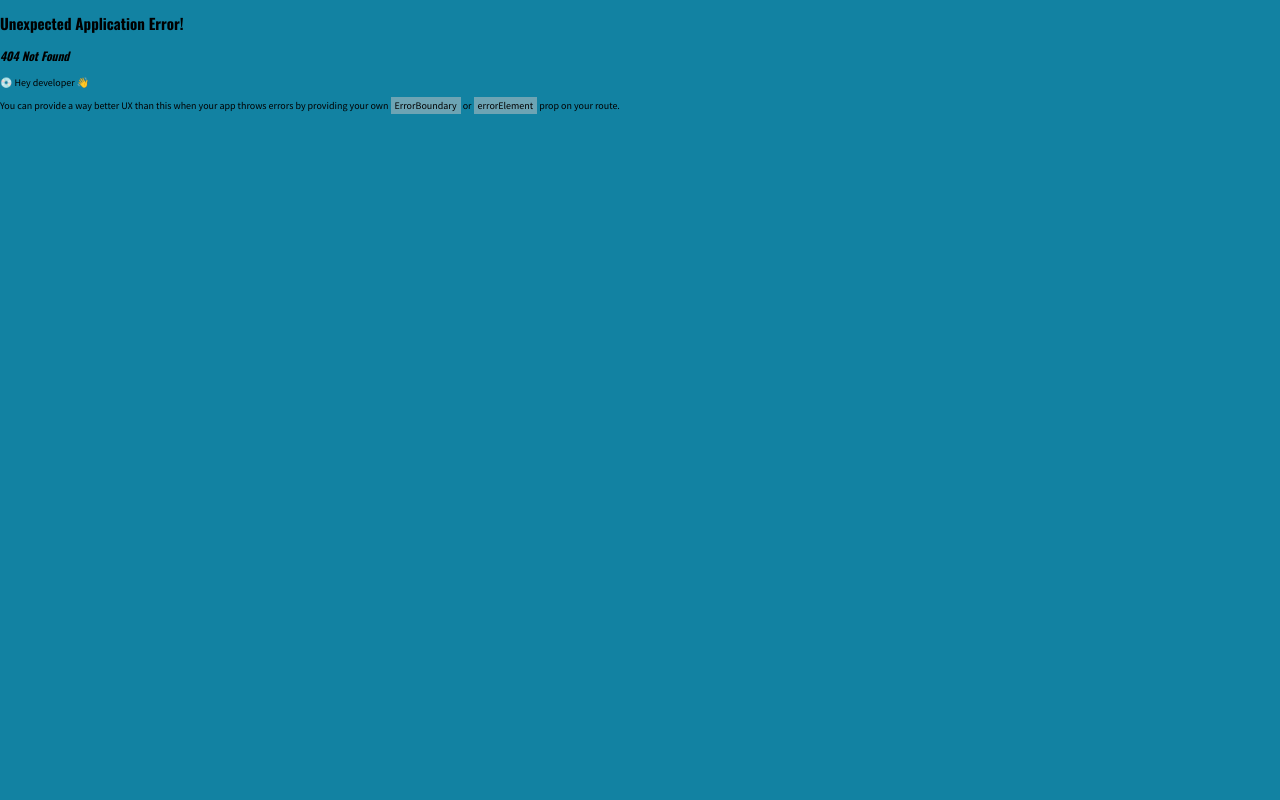
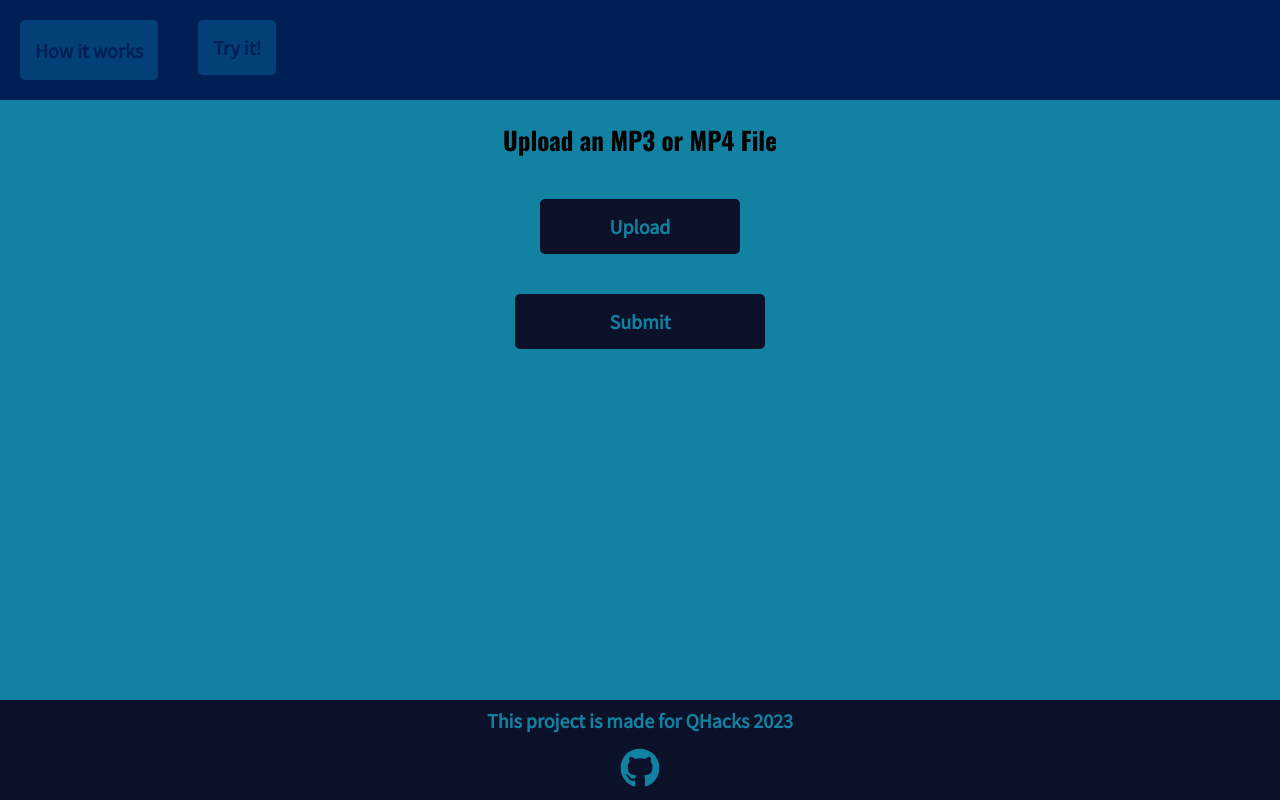
Before and after one commit to ammarlakda/scholarscribe, a React (Vite) app in the folder frontend/: page /try-it in a window 1280 px wide. Before the commit this address had no page. Built offline with nearby package versions, Linux system fonts and the light colour scheme.

Commit message:
finished website so far without an api

```diff
--- a/frontend/src/components/Button.jsx
+++ b/frontend/src/components/Button.jsx
@@ -1,7 +1,12 @@
 import React from "react";
-import "../../styles/components/button.scss"
-const Button = ({children, styling}) => {
-  return <div className={`button ${styling}`}>{children}</div>;
+import "../../styles/components/button.scss";
+
+const Button = ({ children, styling, disabled = false , onClick}) => {
+  return (
+    <button disabled={disabled} className={`button ${styling}`} onClick={onClick}>
+      {children}
+    </button>
+  );
 };
 
 export default Button;
--- a/frontend/src/components/Navbar.jsx
+++ b/frontend/src/components/Navbar.jsx
@@ -1,4 +1,5 @@
 import React from "react";
+import { Link } from "react-router-dom";
 import "../../styles/components/navbar.scss";
 import Button from "./Button";
 
@@ -6,7 +7,9 @@ const Navbar = () => {
   return (
     <div className="navbar">
       <Button styling="navbar__item">How it works</Button>
-      <Button styling="navbar__item">Try it!</Button>
+      <Link to="/try-it">
+        <Button styling="navbar__item">Try it!</Button>
+      </Link>
     </div>
   );
 };
--- a/frontend/src/main.jsx
+++ b/frontend/src/main.jsx
@@ -3,12 +3,16 @@ import ReactDOM from "react-dom/client";
 import "../styles/pages/global.scss";
 import { createBrowserRouter, RouterProvider } from "react-router-dom";
 import Home from "./pages/Home";
+import TryIt from "./pages/TryIt";
 
 const router = createBrowserRouter([
   {
     path: "/",
     element: <Home />,
-  },
+  }, {
+    path: "/try-it",
+    element: <TryIt/>
+  }
 ]);
 
 ReactDOM.createRoot(document.getElementById("root")).render(
--- a/frontend/src/pages/Home.jsx
+++ b/frontend/src/pages/Home.jsx
@@ -2,6 +2,7 @@ import React from "react";
 import Layout from "../components/Layout";
 import "../../styles/pages/home.scss";
 import Button from "../components/Button";
+import { Link } from "react-router-dom";
 
 const Home = () => {
   return (
@@ -13,8 +14,10 @@ const Home = () => {
           lecture notes generated!
         </p>
         <div className="home__options">
+          <Link to="/try-it">
+            <Button styling="home__options__buttons">Try It!</Button>
+          </Link>
           <Button styling="home__options__buttons">See a Demo</Button>
-          <Button styling="home__options__buttons">Try It!</Button>
         </div>
       </div>
     </Layout>
--- /dev/null
+++ b/frontend/src/pages/TryIt.jsx
@@ -0,0 +1,62 @@
+import React from "react";
+import { useState } from "react";
+import "../../styles/pages/tryit.scss";
+import Button from "../components/Button";
+import Layout from "../components/Layout";
+
+const TryIt = () => {
+  const [statusText, setStatusText] = useState("");
+  const [selectedFile, setSelectedFile] = useState(null);
+  const [validToSub, setValidToSub] = useState(false);
+
+  const getFileUploadHandler = (e) => {
+    const file = e.target.files[0];
+    if (file.name.endsWith(".mp4") || file.name.endsWith(".mp3")) {
+      setSelectedFile(file);
+      setValidToSub(true);
+      setStatusText(file.name);
+    } else {
+      setStatusText("File is not of type mp3 or mp4");
+      setValidToSub(false);
+    }
+  };
+
+  const handleSubmission = () => {
+    console.log(selectedFile);
+  };
+
+  const clearFile = () => {
+    setValidToSub(false);
+    setStatusText("");
+    setSelectedFile(null);
+  };
+
+  return (
+    <Layout>
+      <div className="tryit">
+        <h2>Upload an MP3 or MP4 File</h2>
+        <input type="file" id="upload" onChange={getFileUploadHandler} />
+        <Button styling="tryit__upload-button">
+          <label htmlFor="upload">Upload</label>
+        </Button>
+        {statusText && (
+          <>
+            <div className="tryit__status-text">{statusText}</div>
+            <Button styling="tryit__clear" onClick={clearFile}>
+              X
+            </Button>
+          </>
+        )}
+        <Button
+          onClick={handleSubmission}
+          disabled={!validToSub}
+          styling="tryit__submit"
+        >
+          Submit
+        </Button>
+      </div>
+    </Layout>
+  );
+};
+
+export default TryIt;
--- a/frontend/styles/components/button.scss
+++ b/frontend/styles/components/button.scss
@@ -2,4 +2,7 @@
   padding: 1.5rem;
   border-radius: 0.5rem;
   font-size: 2rem;
+  outline: none;
+  border: none;
+  cursor: pointer;
 }
--- a/frontend/styles/pages/global.scss
+++ b/frontend/styles/pages/global.scss
@@ -12,6 +12,10 @@ body {
   font-family: "Source Sans Pro", sans-serif;
 }
 
+a {
+  text-decoration: none;
+}
+
 h1,
 h2,
 h3 {
--- /dev/null
+++ b/frontend/styles/pages/tryit.scss
@@ -0,0 +1,44 @@
+.tryit {
+  text-align: center;
+  display: flex;
+  flex-direction: column;
+  align-items: center;
+
+  h2 {
+    font-size: 2.5rem;
+  }
+
+  #upload {
+    display: none;
+  }
+
+  &__upload-button {
+    width: 20rem;
+  }
+
+  &__clear {
+    background-color: $oxford-blue;
+    color: $cg-blue;
+    padding: 0.5rem;
+    width: 4rem;
+    height: 4rem;
+  }
+
+  &__submit {
+    width: 25rem;
+  }
+
+  &__status-text {
+    margin: 1rem;
+    font-size: 2rem;
+    color: $oxford-blue;
+  }
+
+  &__submit,
+  &__upload-button {
+    color: $cg-blue;
+    background-color: $oxford-blue;
+    margin: 2rem;
+    font-weight: bold;
+  }
+}
```
